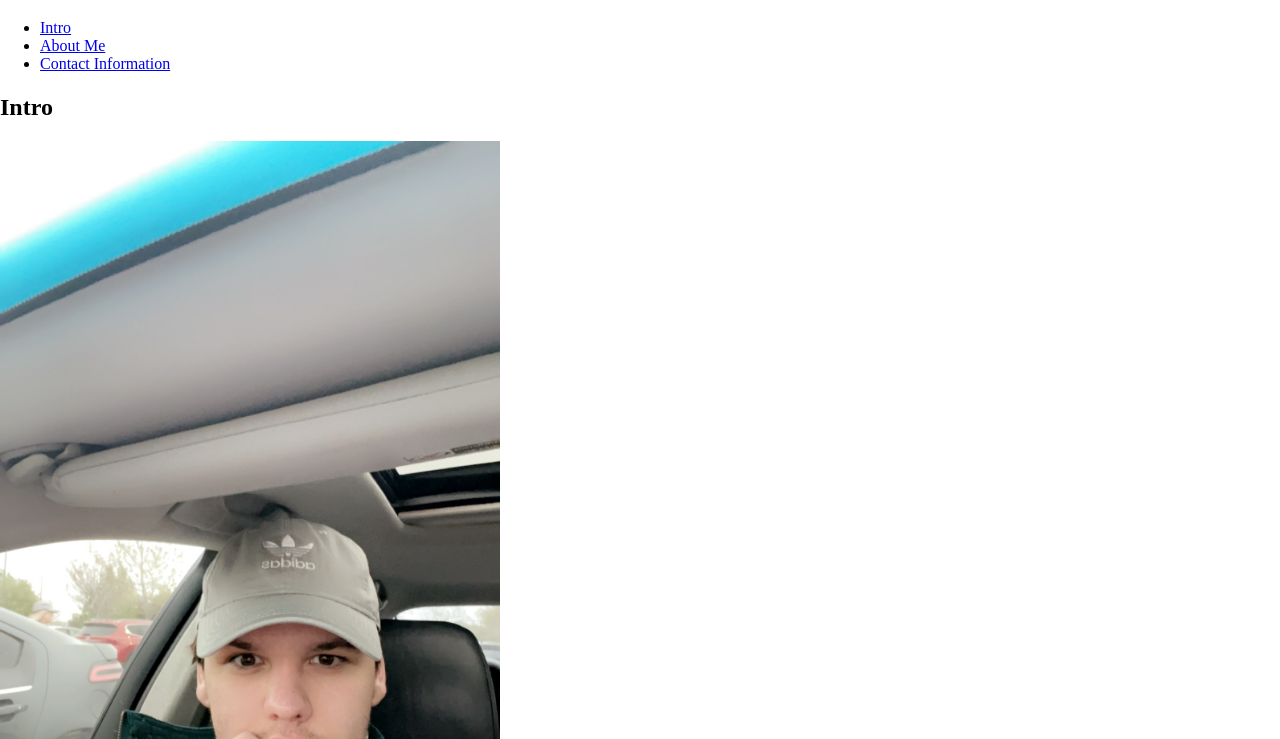
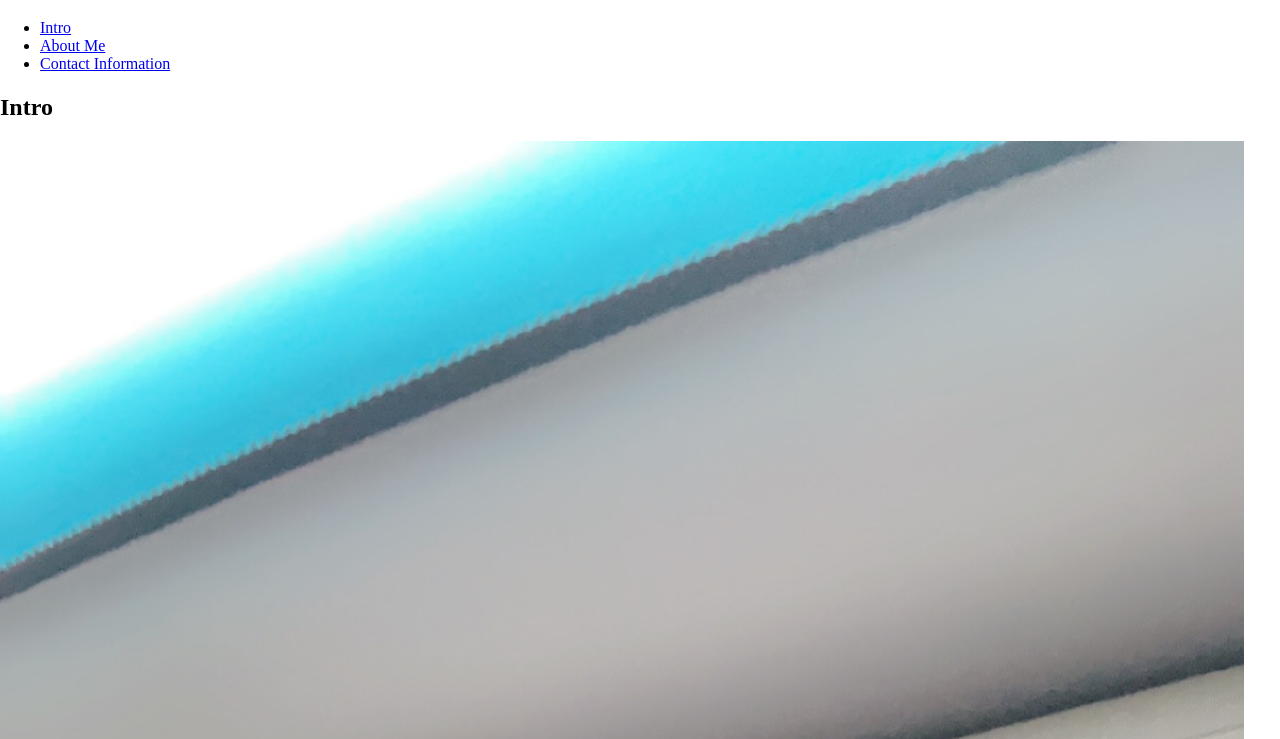
Before and after one commit to thomasfentoniv/my-portfolio-website, a plain HTML site: page index.html in a window 1280 px wide. Shown: the part 61-800 px from the top of the page. Drawn offline with nearby package versions, Linux system fonts and the light colour scheme.

Commit message:
Update index.html

```diff
--- a/index.html
+++ b/index.html
@@ -24,7 +24,7 @@
   <!-- Introduction -->
   <section id="Intro">
     <h2>Intro</h2>
-    <img src="selfie.jpeg" width="500" alt="Selfie for Portfolio">
+    <img src="selfie.jpeg" alt="Selfie for Portfolio">
     <p>Hello! I am a college student from Menifee, California! I am currently learning web development</p>
     <p>Thank you for checking out my website!</p>
   </section>
```
